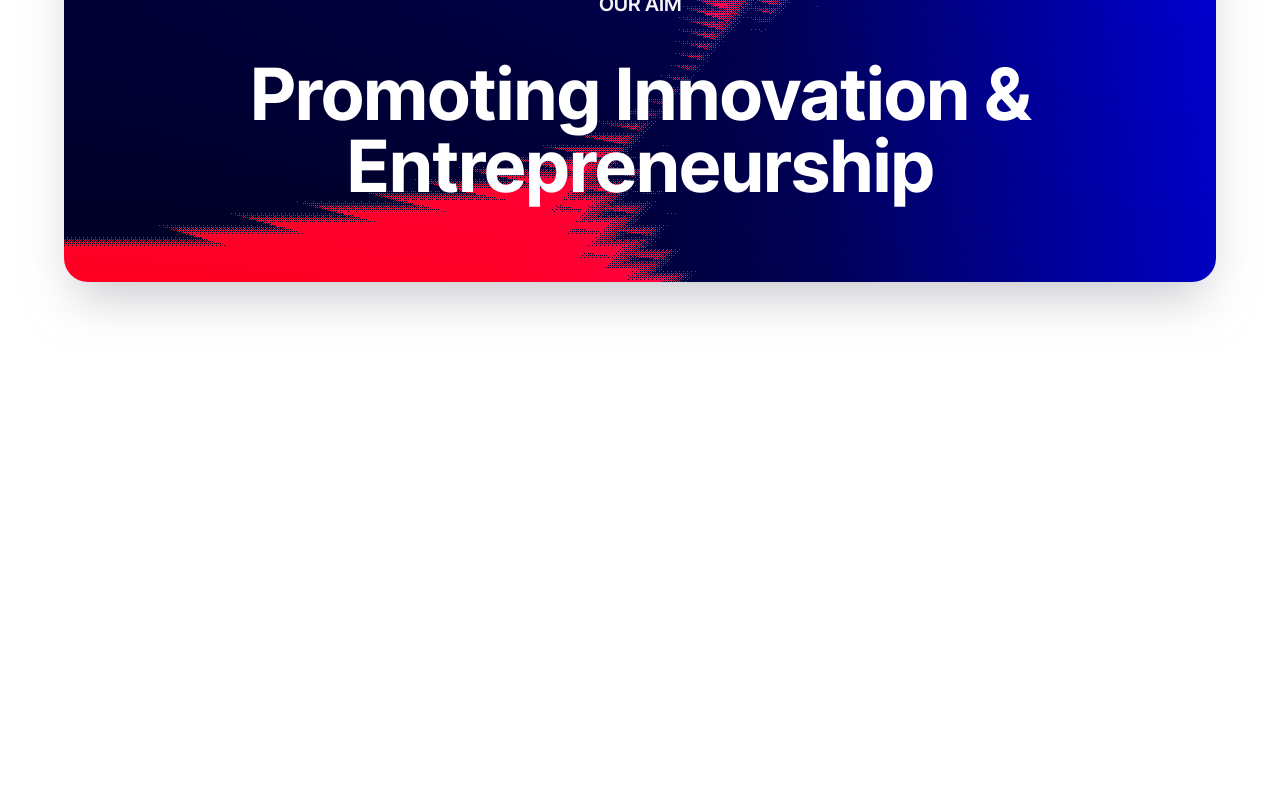
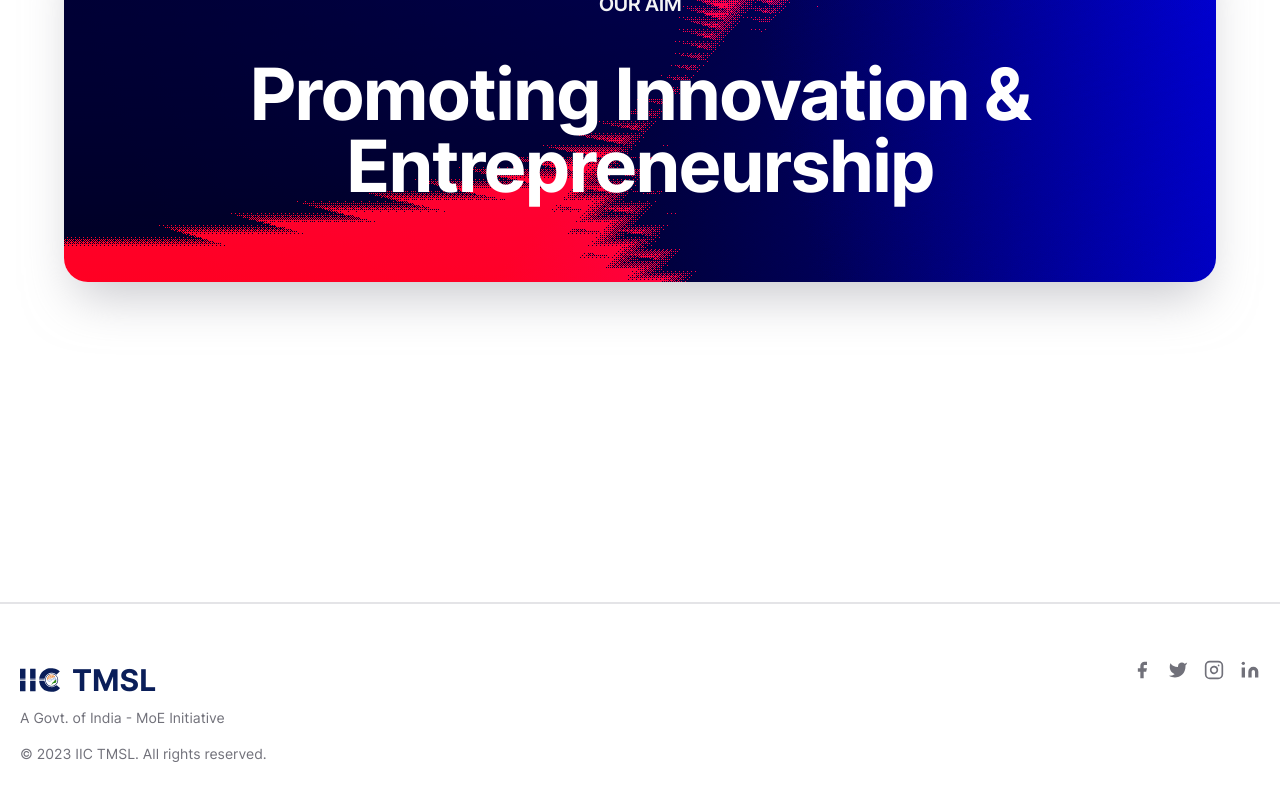
Before and after one commit to iictech27/iic_official_website, a Next.js app: page / in a window 1280 px wide. Shown: the part 1511-2311 px from the top of the page. Before the commit the page ends 2113 px from the top, so only its background shows below. Built offline with nearby package versions, Linux system fonts and the light colour scheme.

Commit message:
feat(layout): add footer

```diff
--- /dev/null
+++ b/src/components/layout/Footer.tsx
@@ -0,0 +1,85 @@
+import Logo from "@/components/core/Logo";
+
+export default function Footer() {
+  return (
+    <footer className="border-t-2 border-zinc-200 text-zinc-600 dark:border-zinc-800 dark:bg-black">
+      <div className="container mx-auto mt-10 flex flex-col flex-wrap py-4 px-5 pb-14 sm:flex-row">
+        <div className="flex flex-col pb-4">
+          <div className="mx-auto flex-shrink-0 pb-4 text-center md:mx-0 md:text-left">
+            <a className="flex items-center justify-center font-medium text-zinc-900 md:justify-start">
+              <Logo className="h-10 w-10 text-[rgb(10,30,89)] dark:text-white" />
+
+              <span className="ml-3 text-3xl font-bold text-[rgb(10,30,89)] dark:text-white">
+                TMSL
+              </span>
+            </a>
+            <p className="mt-2 text-sm text-zinc-500">
+              A Govt. of India - MoE Initiative
+            </p>
+          </div>
+          <p className="text-center text-sm text-zinc-500 sm:text-left">
+            &copy; {new Date().getFullYear()} IIC TMSL. All rights reserved.
+          </p>
+        </div>
+
+        <span className="mt-2 inline-flex justify-center sm:ml-auto sm:mt-0 sm:justify-start">
+          <a className="text-zinc-500">
+            <svg
+              fill="currentColor"
+              stroke-linecap="round"
+              stroke-linejoin="round"
+              stroke-width="2"
+              className="h-5 w-5"
+              viewBox="0 0 24 24"
+            >
+              <path d="M18 2h-3a5 5 0 00-5 5v3H7v4h3v8h4v-8h3l1-4h-4V7a1 1 0 011-1h3z"></path>
+            </svg>
+          </a>
+          <a className="ml-4 text-zinc-500">
+            <svg
+              fill="currentColor"
+              stroke-linecap="round"
+              stroke-linejoin="round"
+              stroke-width="2"
+              className="h-5 w-5"
+              viewBox="0 0 24 24"
+            >
+              <path d="M23 3a10.9 10.9 0 01-3.14 1.53 4.48 4.48 0 00-7.86 3v1A10.66 10.66 0 013 4s-4 9 5 13a11.64 11.64 0 01-7 2c9 5 20 0 20-11.5a4.5 4.5 0 00-.08-.83A7.72 7.72 0 0023 3z"></path>
+            </svg>
+          </a>
+          <a className="ml-4 text-zinc-500">
+            <svg
+              fill="none"
+              stroke="currentColor"
+              stroke-linecap="round"
+              stroke-linejoin="round"
+              stroke-width="2"
+              className="h-5 w-5"
+              viewBox="0 0 24 24"
+            >
+              <rect width="20" height="20" x="2" y="2" rx="5" ry="5"></rect>
+              <path d="M16 11.37A4 4 0 1112.63 8 4 4 0 0116 11.37zm1.5-4.87h.01"></path>
+            </svg>
+          </a>
+          <a className="ml-4 text-zinc-500">
+            <svg
+              fill="currentColor"
+              stroke="currentColor"
+              stroke-linecap="round"
+              stroke-linejoin="round"
+              stroke-width="0"
+              className="h-5 w-5"
+              viewBox="0 0 24 24"
+            >
+              <path
+                stroke="none"
+                d="M16 8a6 6 0 016 6v7h-4v-7a2 2 0 00-2-2 2 2 0 00-2 2v7h-4v-7a6 6 0 016-6zM2 9h4v12H2z"
+              ></path>
+              <circle cx="4" cy="4" r="2" stroke="none"></circle>
+            </svg>
+          </a>
+        </span>
+      </div>
+    </footer>
+  );
+}
--- a/src/components/layout/index.tsx
+++ b/src/components/layout/index.tsx
@@ -1,3 +1,4 @@
+import Footer from "@/components/layout/Footer";
 import Navbar from "@/components/layout/Navbar";
 import ScrollToTop from "@/components/ScrollToTop";
 
@@ -10,6 +11,7 @@
           {children}
         </div>
       </main>
+      <Footer />
       <ScrollToTop />
     </div>
   );
```
